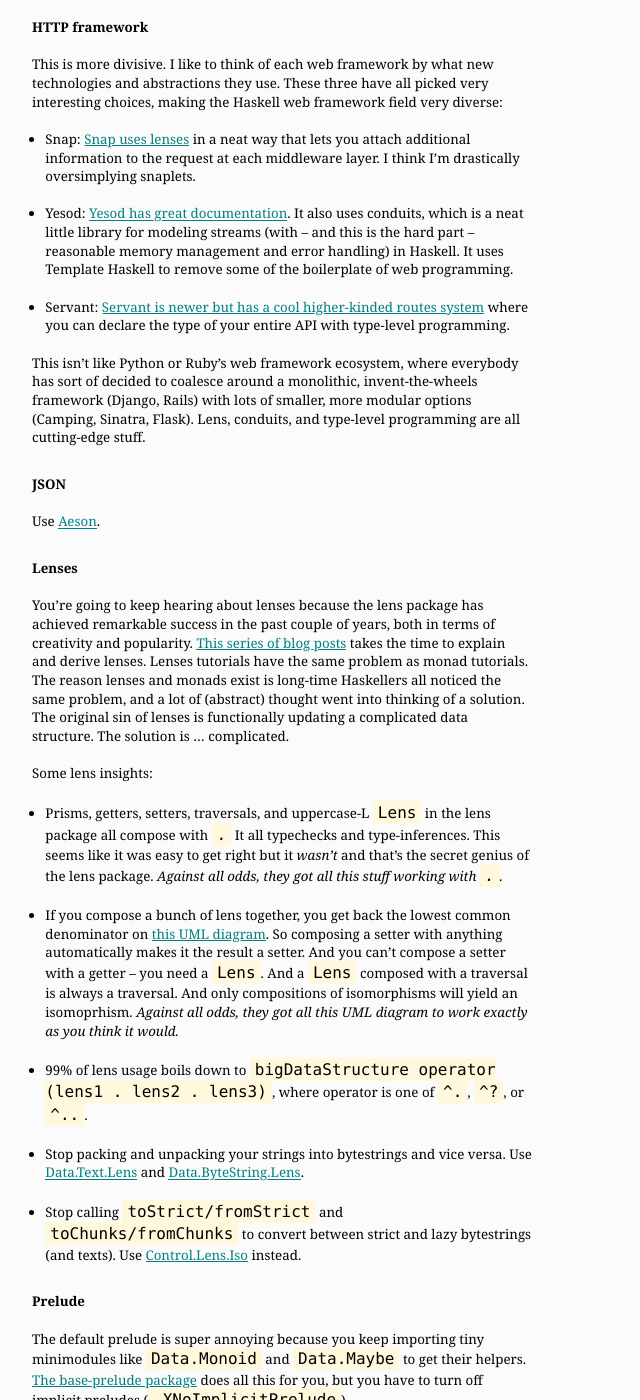
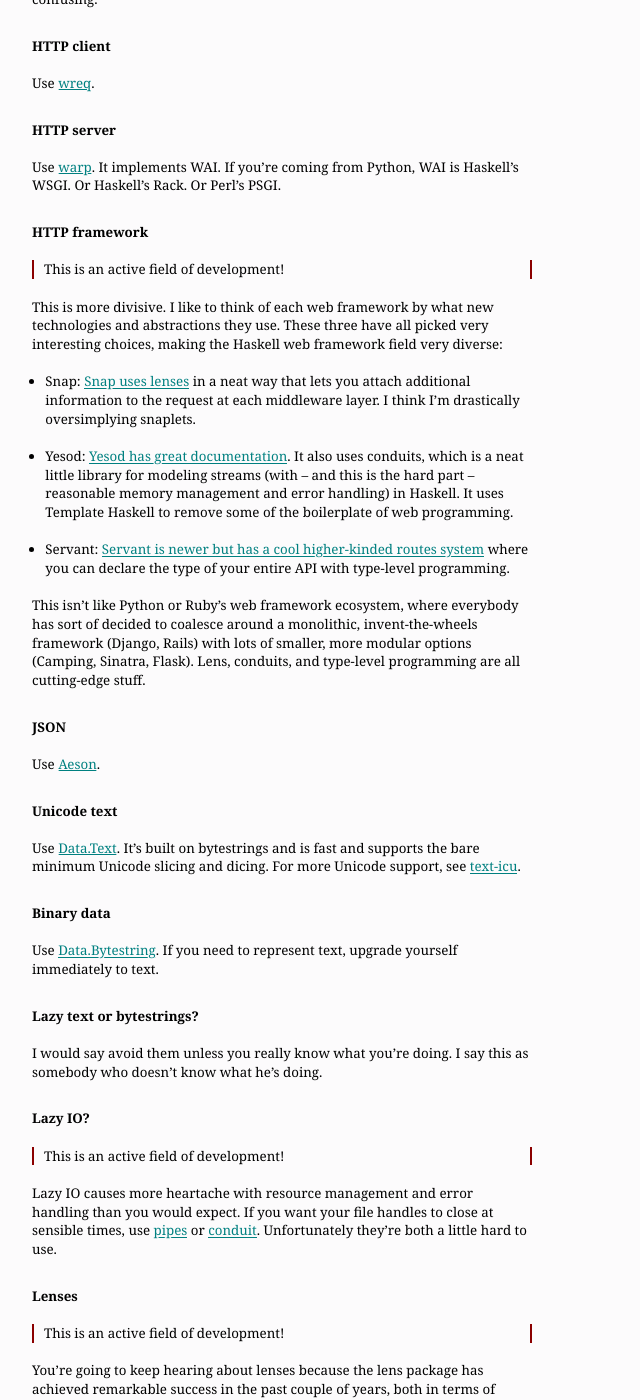
Before and after one commit to hlian/hao.codes, a Jekyll site: the page built from _posts/2015-11-30-haskell-treasure-map.md, in a window 1280 px wide and 1400 px high, scrolled down 1414 px. Shown: the whole window, without its empty margins (0-640 px from the left). Built offline with Jekyll 4.4.1, drawn with Linux system fonts in a browser that asks for light colours; Markdown is read by kramdown in place of the engine named in the settings; some of the changed text lies outside the part shown.

Commit message:
Update 2015-11-30-haskell-treasure-map.md

```diff
--- a/_posts/2015-11-30-haskell-treasure-map.md
+++ b/_posts/2015-11-30-haskell-treasure-map.md
@@ -4,7 +4,11 @@
 author: hao
 ---
 
+I think many people coming into Haskell are daunted by how many choices they have to make. Here are good default choices to make. I've noted wherever the answer is still up in the air. Most things are! Many problems in the Haskell world have good, but not great, solutions. A common tension is between power and usability. You could be the person who writes the next great abstraction. I believe in you.
+
 ## Setting up a Haskell environment on OS X
+
+>  This is an active field of development!
 
 Use [stack](http://docs.haskellstack.org/en/stable/README.html#quick-start-guide). Earlier this year I would've said `brew install ghc cabal`, but things move fast in Haskell land. Now stack will even install GHC for you.
 
@@ -50,6 +54,8 @@
 
 ## ghc-mod
 
+>  This is an active field of development!
+
 Is a research project. It's its own executable `ghc-mod(1)` that you can build and install with `stack install ghc-mod`. But it's also the name of the Emacs/Vim packages that talks to the executable, which is very confusing.
 
 ## HTTP client
@@ -61,6 +67,8 @@
 Use [warp](https://hackage.haskell.org/package/warp). It implements WAI. If you're coming from Python, WAI is Haskell's WSGI. Or Haskell's Rack. Or Perl's PSGI.
 
 ## HTTP framework
+
+>  This is an active field of development!
 
 This is more divisive. I like to think of each web framework by what new technologies and abstractions they use. These three have all picked very interesting choices, making the Haskell web framework field very diverse:
 
@@ -76,7 +84,27 @@
 
 Use [Aeson](https://hackage.haskell.org/package/aeson/docs/Data-Aeson.html).
 
+## Unicode text
+
+Use [Data.Text](http://hackage.haskell.org/package/text/docs/Data-Text.html). It's built on bytestrings and is fast and supports the bare minimum Unicode slicing and dicing. For more Unicode support, see [text-icu](http://hackage.haskell.org/package/text-icu).
+
+## Binary data
+
+Use [Data.Bytestring](https://hackage.haskell.org/package/bytestring). If you need to represent text, upgrade yourself immediately to text.
+
+## Lazy text or bytestrings?
+
+I would say avoid them unless you really know what you're doing. I say this as somebody who doesn't know what he's doing.
+
+## Lazy IO?
+
+>  This is an active field of development!
+
+Lazy IO causes more heartache with resource management and error handling than you would expect. If you want your file handles to close at sensible times, use [pipes](https://hackage.haskell.org/package/pipes/docs/Pipes-Tutorial.html) or [conduit](https://www.fpcomplete.com/user/snoyberg/library-documentation/conduit-overview). Unfortunately they're both a little hard to use.
+
 ## Lenses
+
+>  This is an active field of development!
 
 You're going to keep hearing about lenses because the lens package has achieved remarkable success in the past couple of years, both in terms of creativity and popularity. [This series of blog posts](http://artyom.me/lens-over-tea-1) takes the time to explain and derive lenses. Lenses tutorials have the same problem as monad tutorials. The reason lenses and monads exist is long-time Haskellers all noticed the same problem, and a lot of (abstract) thought went into thinking of a solution. The original sin of lenses is functionally updating a complicated data structure. The solution is ... complicated.
 
```
